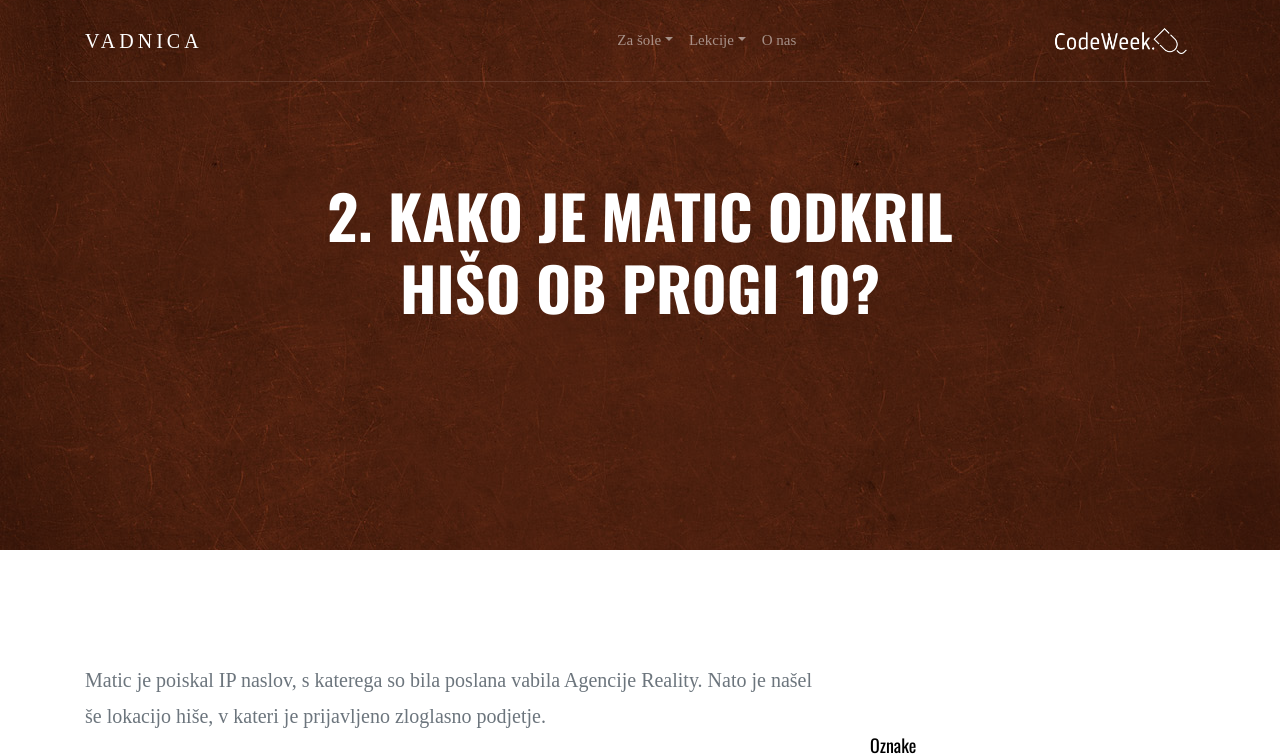
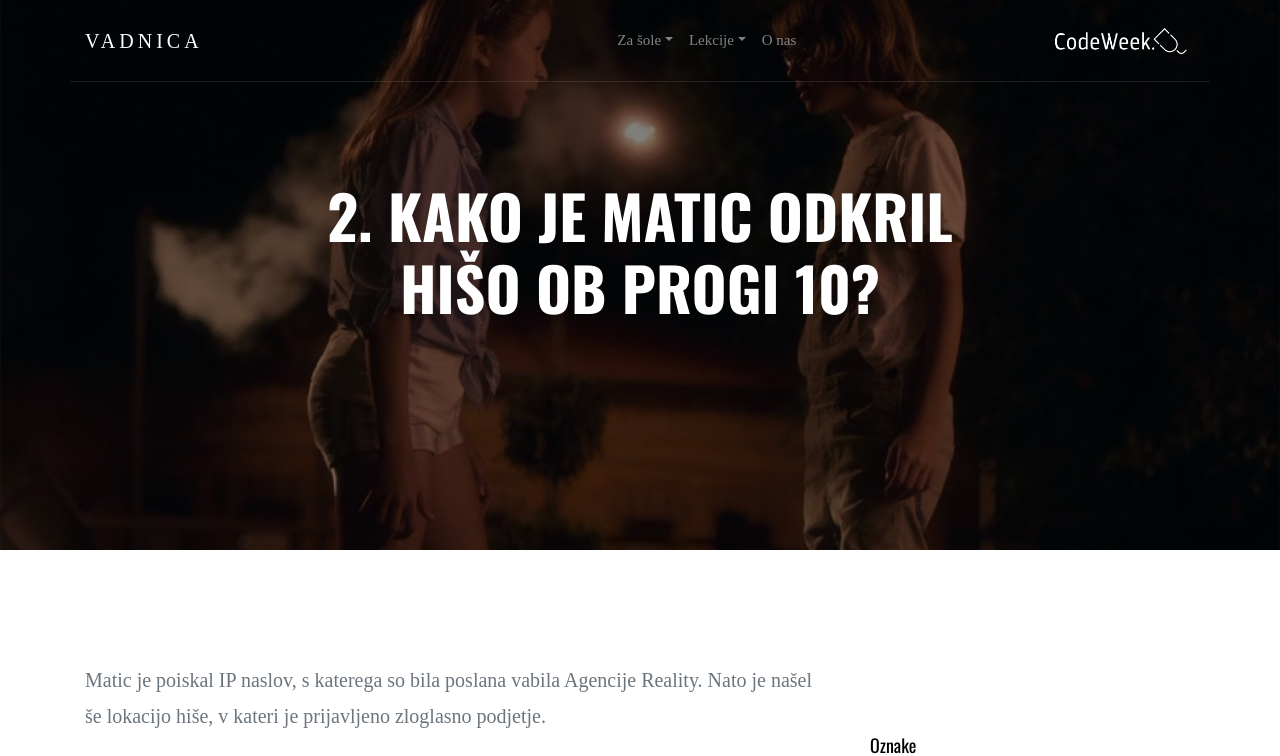
Before and after one commit to codeweeksi/gajin-svet, a Jekyll site: the page built from _posts/2018-07-02-druga-lekcija.md, in a window 1280 px wide. Shown: the top 756 px of the page. Built offline with Jekyll 4.4.1, drawn with Linux system fonts in a browser that asks for light colours; some web fonts are replaced; comment, search, counter and statistics services are not loaded; grey boxes are pictures that could not be loaded.

Commit message:
Changed featured image

```diff
--- a/_posts/2018-07-02-druga-lekcija.md
+++ b/_posts/2018-07-02-druga-lekcija.md
@@ -2,13 +2,15 @@
 layout: post
 title:  "2. Kako je Matic odkril hišo Ob progi 10?"
 permalink: /vadnica/lekcije/kako-je-matic-odkril-hiso-ob-progi-10/
-image: assets/images/orange-chalkboard.jpg
+image: assets/images/gaja-matic-zunaj.jpg
 tags: [IP naslov, domena]
 excerpt: Matic je poiskal IP naslov, s katerega so bila poslana vabila Agencije Reality. Nato je našel še lokacijo hiše, v kateri je prijavljeno zloglasno podjetje.
 special_tip: Preden posluješ z neznanim podjetjem, skušaj ugotoviti, kje ima podjetje sedež in kakšne so izkušnje drugih uporabnikov.
 ---
 
+<div class="embed-responsive embed-responsive-16by9 mb-5">
 <iframe width="560" height="315" src="https://www.youtube.com/embed/DEfrSYBFqmo" frameborder="0" allowfullscreen></iframe>
+</div>
 
 ## Kaj je IP naslov?
 IP naslov je številka, ki jo imajo računalniki, tablice, telefoni in vse druge naprave, ki so priključene na internet. IP številke so pomembne, da lahko računalniki na internetu izmenjujejo podatke. IP naslovi delujejo torej kot neke vrste poštni naslovi, s pomočjo katerih nam računalniki dostavljajo pošto in druga sporočila.
```
Also changed, not shown: _posts/2018-07-01-prva-lekcija.md (+3 -1 lines).
